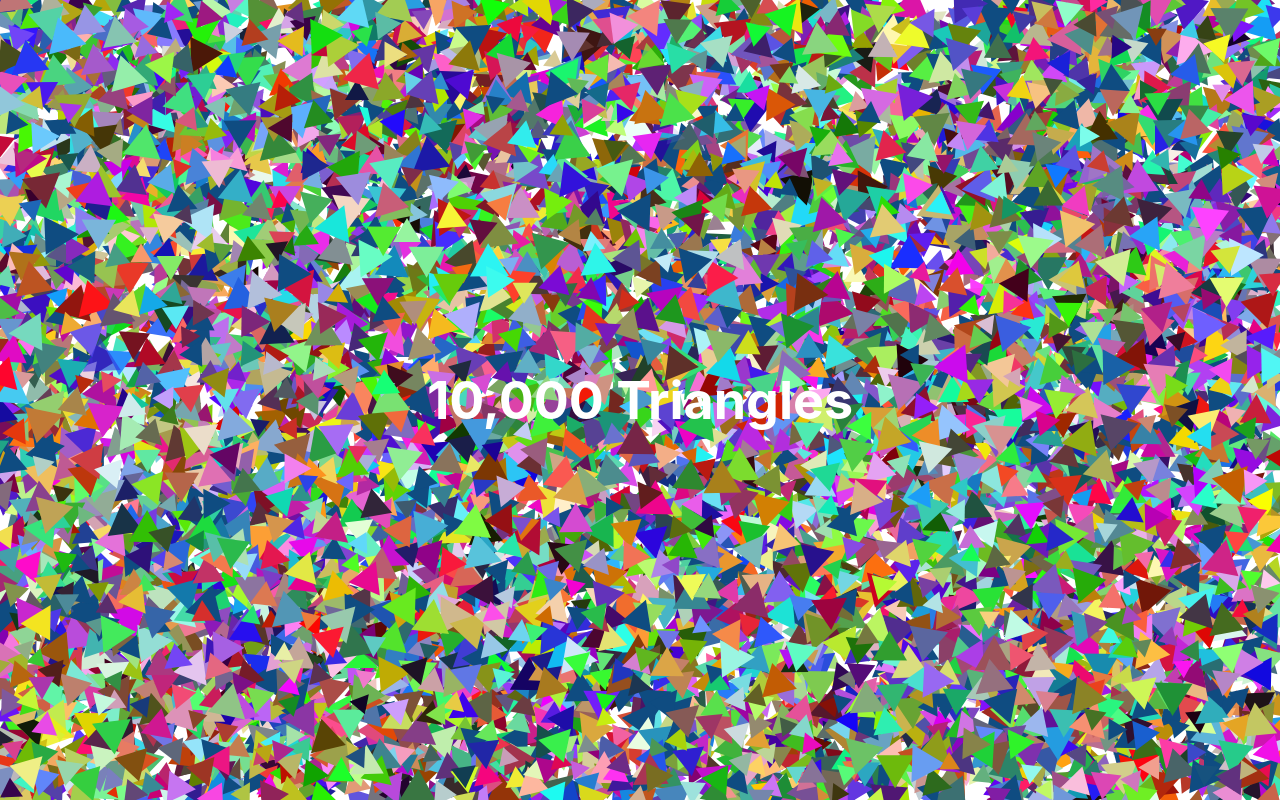
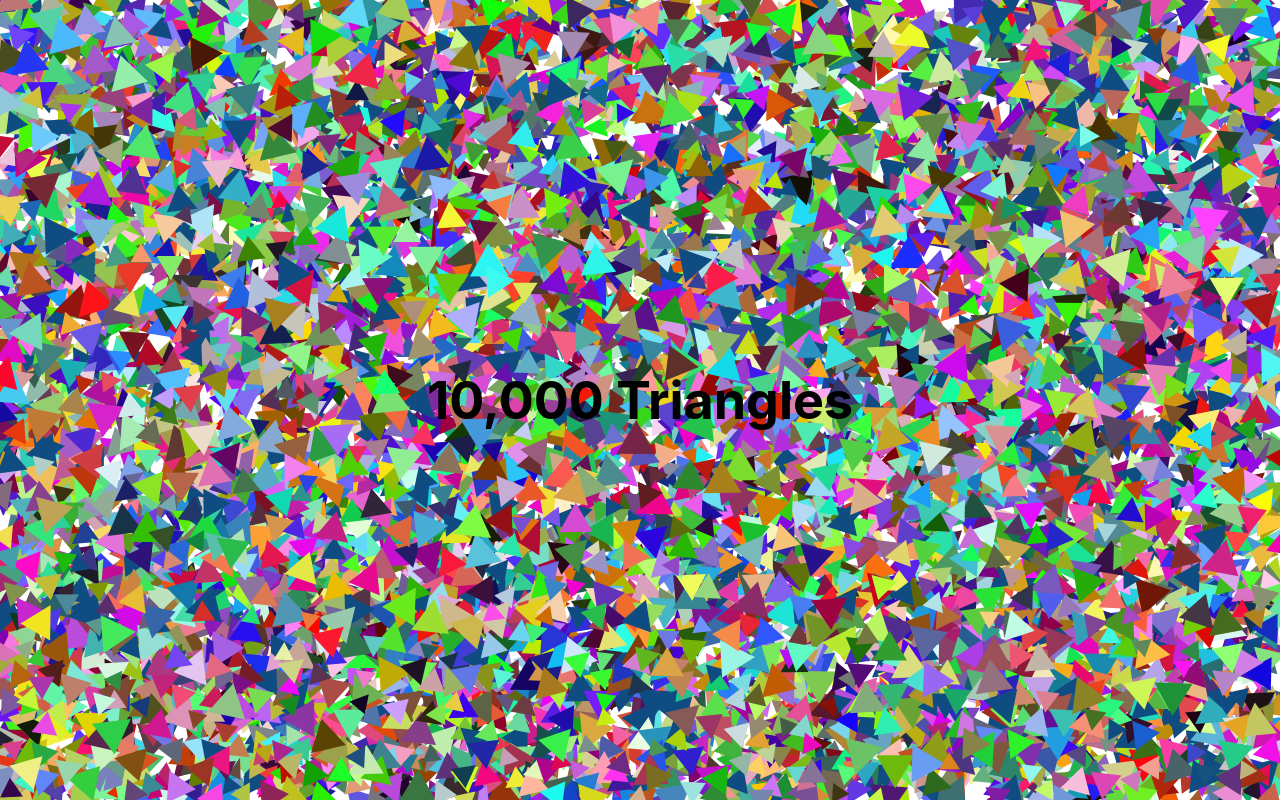
Before and after one commit to goodeats/drawpatq, a React (Create React App) app: page / in a window 1280 px wide. Built offline with nearby package versions, Linux system fonts and the light colour scheme.

Commit message:
moved header into its own component; added button

```diff
--- a/src/App.css
+++ b/src/App.css
@@ -30,26 +30,6 @@ body {
   }
 }
 
-.App-header {
-  height: 100vh;
-  width: 100%;
-
-  display: flex;
-  flex-direction: column;
-  align-items: center;
-  justify-content: center;
-
-  overflow: hidden;
-
-  background-color: #fff;
-  font-size: calc(10px + 2vmin);
-  color: white;
-}
-
-.App-header-h1 {
-  z-index: 1;
-}
-
 .App-link {
   color: #61dafb;
 }
--- a/src/App.js
+++ b/src/App.js
@@ -1,14 +1,15 @@
 import React from 'react';
 import './App.css';
-import Canvas from './components/Canvas';
+import Header from "./components/Header";
+import Canvas from "./components/Canvas";
+import ReloadButton from "./components/ReloadButton";
 
 function App() {
   return (
     <div className="App">
-      <header className="App-header">
-        <h1 className="App-header-h1">10,000 Triangles</h1>
-      </header>
+      <Header title={'10,000 Triangles'} />
       <Canvas />
+      <ReloadButton />
     </div>
   );
 }
--- /dev/null
+++ b/src/components/Header.js
@@ -0,0 +1,40 @@
+import React from "react";
+
+export default class Header extends React.Component {
+  constructor(props){
+    super(props)
+    this.state = {
+    };
+  }
+
+  render() {
+
+
+    // https://medium.com/@dmitrynozhenko/9-ways-to-implement-css-in-react-js-ccea4d543aa3
+    const header = {
+      height: '100vh',
+      width: '100%',
+
+      display: 'flex',
+      flexDirection: 'column',
+      alignItems: 'center',
+      justifyContent: 'center',
+
+      overflow: 'hidden',
+
+      backgroundColor: '#fff',
+      fontSize: 'calc(10px + 2vmin)',
+      color: '#000',
+    };
+
+    const h1 = {
+      zIndex: '1'
+    };
+
+    return (
+      <header style={header}>
+        <h1 style={h1}>{this.props.title}</h1>
+      </header>
+    );
+  }
+}
--- /dev/null
+++ b/src/components/ReloadButton.js
@@ -0,0 +1,11 @@
+import React from "react";
+
+export default class ReloadButton extends React.Component {
+  render() {
+    return (
+      <button>
+        Push Me!
+      </button>
+    );
+  }
+}
```
